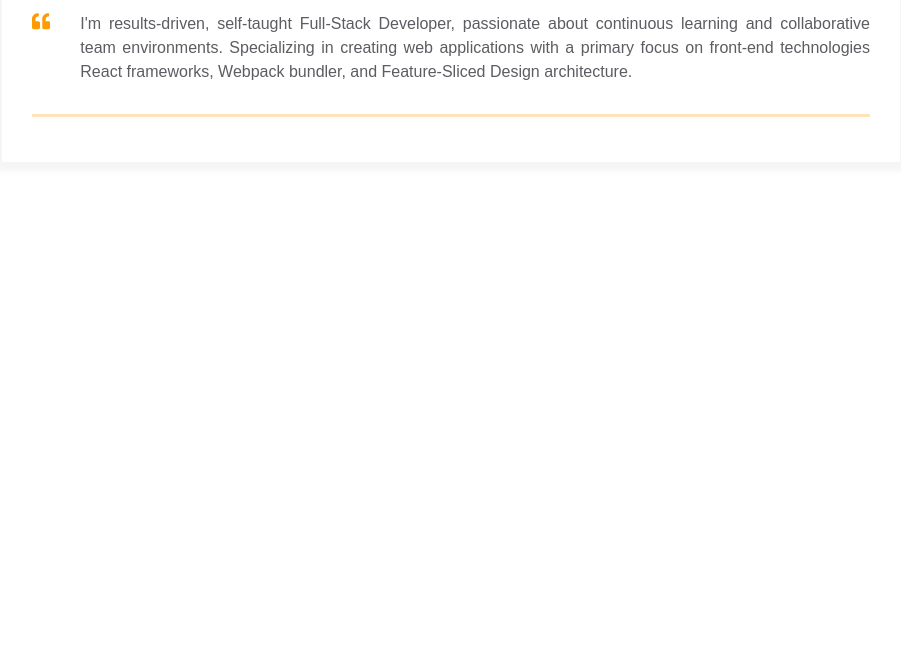
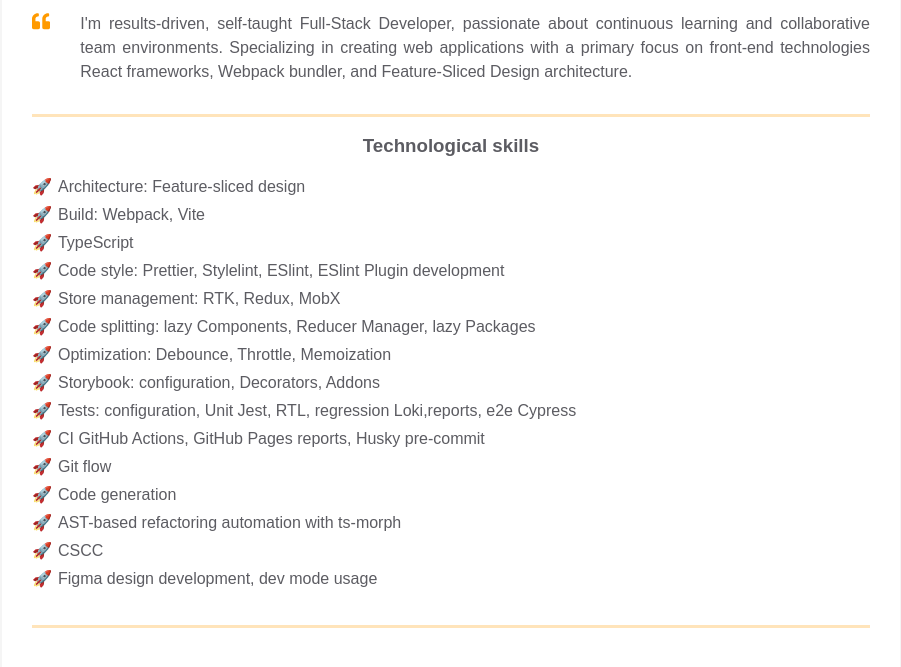
Before and after one commit to PavloPichuzhkin/homepage2, a plain HTML site: page index.html in a window 1280 px wide. Shown: the part 341-1008 px from the top of the page, without its empty margins (189-1090 px from the left). Before the commit the page ends 800 px from the top, so only its background shows below. Drawn offline with Linux system fonts and the light colour scheme.

Commit message:
feat: added Skills block

```diff
--- a/index.html
+++ b/index.html
@@ -134,6 +134,7 @@
                 </div>
             </div>
         </div>
+
         <div class="container">
             <div class="resume__block">
                 <div class="intro">
@@ -165,6 +166,32 @@
             </div>
         </div>
 
+        <div class="container">
+            <div class="resume__block">
+                <div class="skills">
+                    <h3 class="skills__header">Technological skills</h3>
+                    <ul class="skills__text">
+                        <li>Architecture: Feature-sliced design</li>
+                        <li>Build: Webpack, Vite</li>
+                        <li>TypeScript</li>
+                        <li>Code style: Prettier, Stylelint, ESlint, ESlint Plugin development</li>
+                        <li>Store management: RTK, Redux, MobX</li>
+                        <li>Code splitting: lazy Components, Reducer Manager, lazy Packages</li>
+                        <li>Optimization: Debounce, Throttle, Memoization</li>
+                        <li>Storybook: configuration, Decorators, Addons</li>
+                        <li>Tests: configuration, Unit Jest, RTL, regression Loki,reports, e2e Cypress</li>
+                        <li>СI GitHub Actions, GitHub Pages reports, Husky pre-commit</li>
+                        <li>Git flow</li>
+                        <li>Code generation</li>
+                        <li>AST-based refactoring automation with ts-morph</li>
+                        <li>CSCC</li>
+                        <li>Figma design development, dev mode usage</li>
+                    </ul>
+                </div>
+            </div>
+        </div>
+
+
     </div>
 </main>
 </body>
--- a/styles.css
+++ b/styles.css
@@ -66,6 +66,7 @@
         margin-right: 0;
     }
 }
+
 .contact-info__header,
 .contact-info__sub-header {
     text-align: center;
@@ -106,7 +107,7 @@
 
 .contact-info__item-icon-wrapper {
     margin-right: 10px;
-    width: 20px;
+    width: 26px;
     display: flex;
     justify-content: center;
 }
@@ -116,7 +117,8 @@
 }
 
 .contact-info__item-icon {
-    height: 1.1428rem;
+    height: 24px;
+    width: 26px;
     vertical-align: text-bottom;
 }
 
@@ -164,6 +166,16 @@
 .skills__text {
     color: var(--secondary-text-color);
     text-align: justify;
+    list-style-type: none;
+}
+
+.skills__text li {
+    margin-bottom: 4px;
+}
+
+.skills__text li::before {
+    content:  "\1F680";
+    padding-right: 6px;
 }
 
 .experiences {
```
